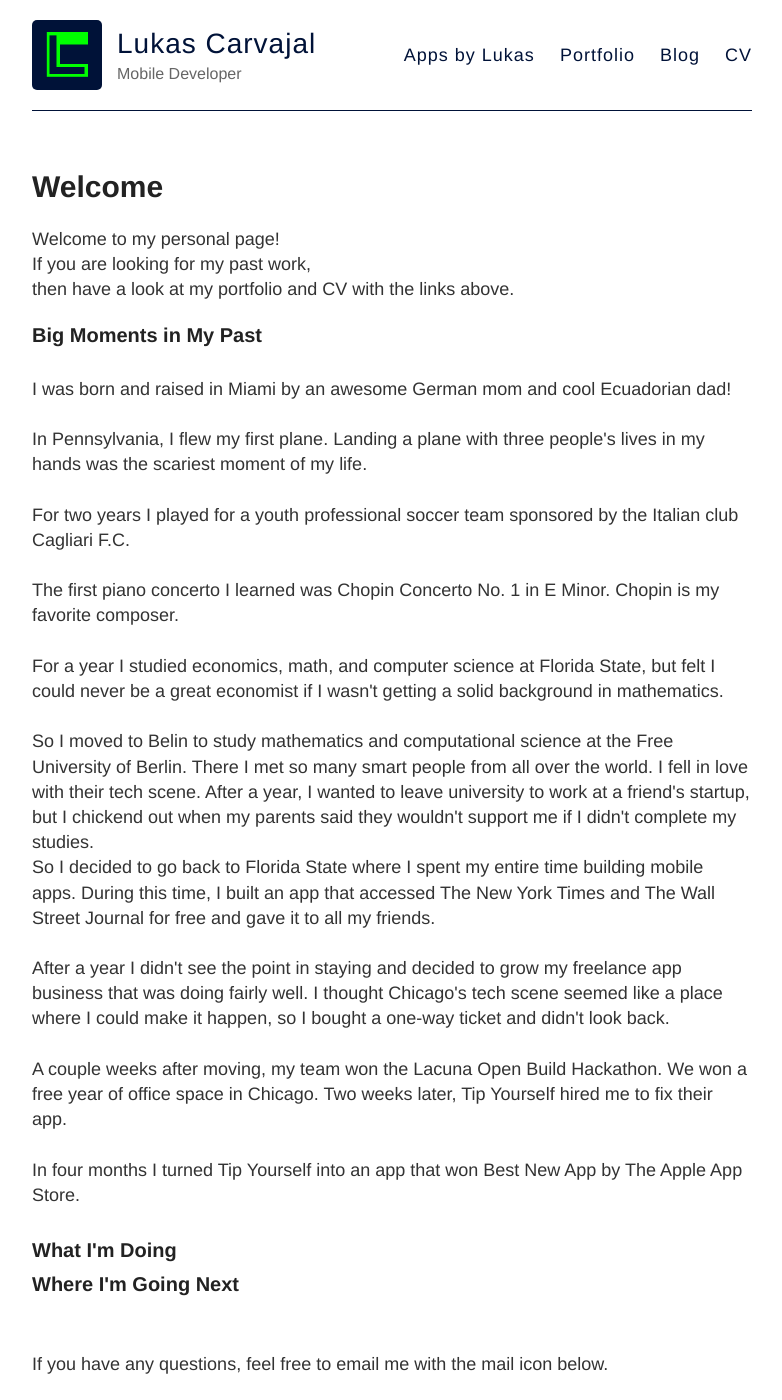
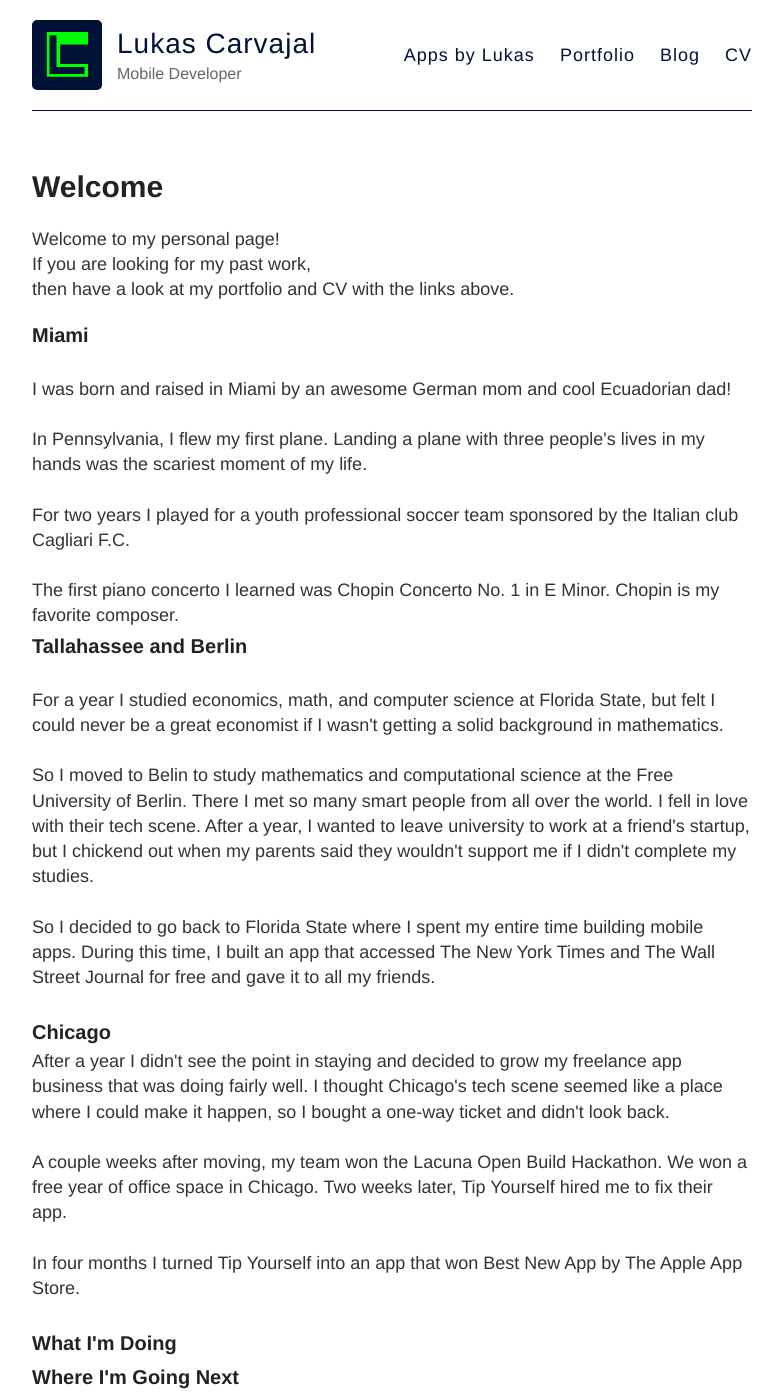
Before and after one commit to Lcarvajal/Lcarvajal.github.io, a Jekyll site: the page built from index.html, in a window 1280 px wide and 1400 px high. Shown: the whole window, without its empty margins (248-1030 px from the left). Built offline with Jekyll 4.4.1, drawn with Linux system fonts in a browser that asks for light colours.

Commit message:
Update index.html copy

```diff
--- a/index.html
+++ b/index.html
@@ -9,7 +9,7 @@
 If you are looking for my past work,<br>
 then have a look at my portfolio and CV with the links above.<br>
 
-<h3>Big Moments in My Past</h3>
+<h3>Miami</h3>
 <br>
 I was born and raised in Miami by an awesome German mom and cool Ecuadorian dad!<br><br>
 
@@ -17,14 +17,17 @@
 
 For two years I played for a youth professional soccer team sponsored by the Italian club Cagliari F.C.<br><br>
 
-The first piano concerto I learned was Chopin Concerto No. 1 in E Minor. Chopin is my favorite composer.<br><br>
+The first piano concerto I learned was Chopin Concerto No. 1 in E Minor. Chopin is my favorite composer.<br>
 
+<h3>Tallahassee and Berlin</h3>
+<br>
 For a year I studied economics, math, and computer science at Florida State, but felt I could never be a great economist if I wasn't getting a solid background in mathematics.<br><br>
 
-So I moved to Belin to study mathematics and computational science at the Free University of Berlin. There I met so many smart people from all over the world. I fell in love with their tech scene. After a year, I wanted to leave university to work at a friend's startup, but I chickend out when my parents said they wouldn't support me if I didn't complete my studies.<br>
+So I moved to Belin to study mathematics and computational science at the Free University of Berlin. There I met so many smart people from all over the world. I fell in love with their tech scene. After a year, I wanted to leave university to work at a friend's startup, but I chickend out when my parents said they wouldn't support me if I didn't complete my studies.<br><br>
 
 So I decided to go back to Florida State where I spent my entire time building mobile apps. During this time, I built an app that accessed The New York Times and The Wall Street Journal for free and gave it to all my friends.<br><br>
 
+<h3>Chicago</h3>
 After a year I didn't see the point in staying and decided to grow my freelance app business that was doing fairly well. I thought Chicago's tech scene seemed like a place where I could make it happen, so I bought a one-way ticket and didn't look back.<br><br>
 
 A couple weeks after moving, my team won the Lacuna Open Build Hackathon. We won a free year of office space in Chicago. Two weeks later, Tip Yourself hired me to fix their app.<br><br>
```
